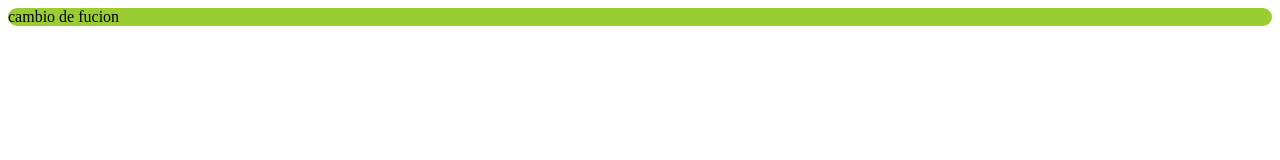
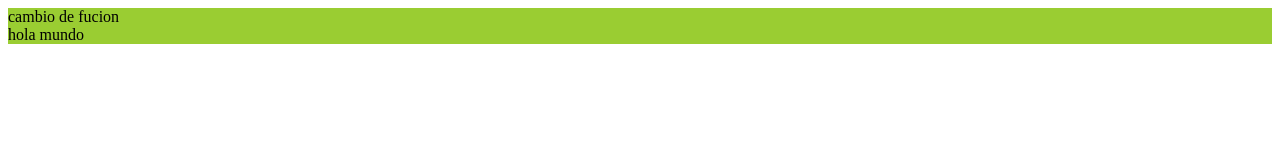
Before and after one commit to Daryl220/prueba1, a plain HTML site: page index.html in a window 1280 px wide. Drawn offline with Linux system fonts and the light colour scheme.

Commit message:
agregado un nuevo div

```diff
--- a/index.html
+++ b/index.html
@@ -11,5 +11,8 @@
     <div class="container">
         cambio de fucion
     </div>
+    <div class="container">
+        hola mundo
+    </div>
 </body>
 </html>
--- a/styles/style.css
+++ b/styles/style.css
@@ -1,10 +1,12 @@
 .container{
     background-color: yellowgreen;
     color: black;
-    border-radius: 50px 50px 50px 50px;
 }
 .container:hover{
     padding: 10px;
     background-color: black;
     color: red;
 }
+.container:active{
+background-color: black;
+}
```
